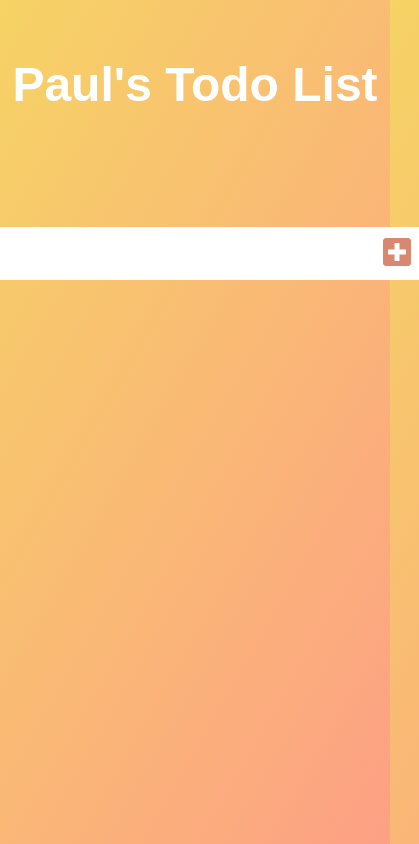
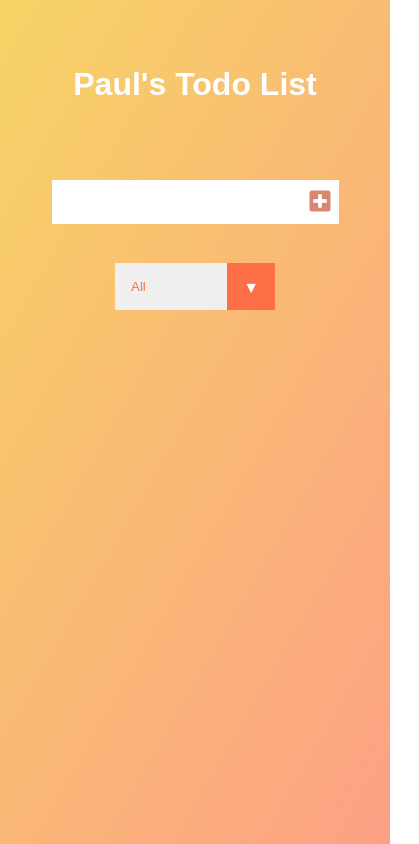
Before and after one commit to Pauldumebi/To-do-list, a plain HTML site: page index.html in a window 390 px wide. Shown: the whole page, 419 px wide, since content can reach past the window. Drawn offline with Linux system fonts and the light colour scheme.

Commit message:
fixed input length on small screen

```diff
--- a/style.css
+++ b/style.css
@@ -18,13 +18,14 @@ header {
 header,form {
    min-height: 20vh;
    display: flex;
+   flex-wrap: wrap;
    justify-content: center;
    align-items: center;
 }
 
 form input, form button {
    padding: 0.5rem;
-   font-size: 2rem;
+   font-size: 1.5rem;
    border: none;
    background: white;
    display: block;
@@ -129,3 +130,14 @@ select {
    padding: 1rem;
    pointer-events: none;
 }
+
+@media Screen and (max-width: 480px) {
+
+   form input {
+      width: 250px;
+      font-size: 1reem;
+   }
+   header {
+      font-size: 1rem;
+   }
+}
```
